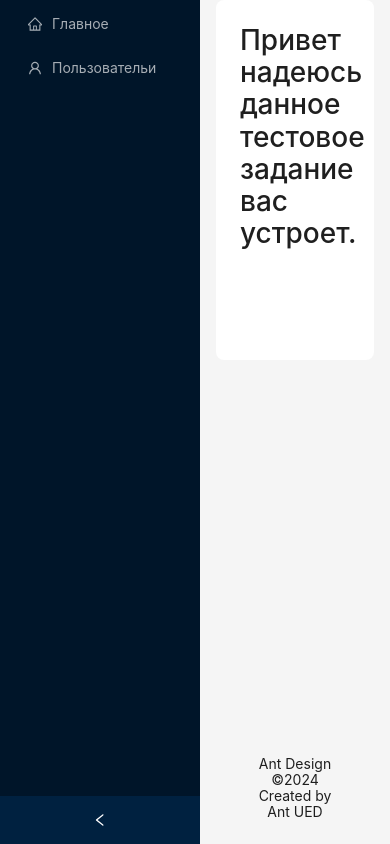
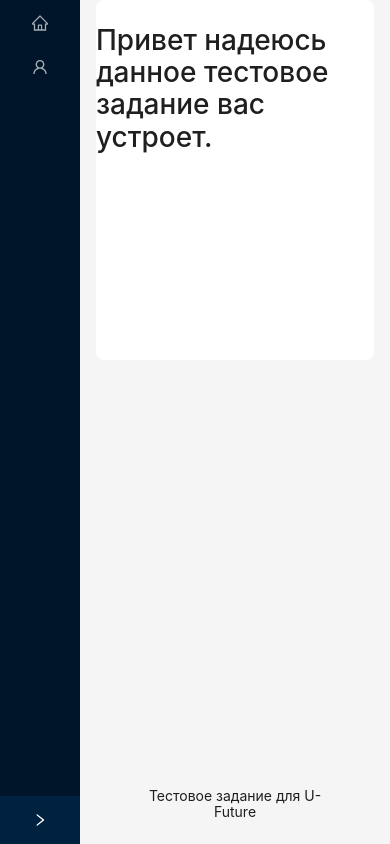
Before and after one commit to mrTebrom/U-Future_tech_test, a React (Create React App) app: page / in a window 390 px wide. Built offline with nearby package versions, Linux system fonts and the light colour scheme.

Commit message:
add mobile

```diff
--- a/src/App.tsx
+++ b/src/App.tsx
@@ -1,7 +1,7 @@
 import React, { useState } from "react";
 import { HomeOutlined, UserOutlined } from "@ant-design/icons";
 import type { MenuProps } from "antd";
-import { Layout, Menu, theme } from "antd";
+import { Layout, Menu, theme, Grid } from "antd";
 import { Outlet, Link } from "react-router-dom";
 
 const { Content, Footer, Sider } = Layout;
@@ -20,7 +20,8 @@ function getItem(label: React.ReactNode, key: React.Key, icon?: React.ReactNode,
 const items: MenuItem[] = [getItem(<Link to="/">Главное</Link>, "home", <HomeOutlined />), getItem(<Link to="user">Пользовательи</Link>, "user", <UserOutlined />)];
 
 export const App = () => {
-  const [collapsed, setCollapsed] = useState(false);
+  const { md } = Grid.useBreakpoint();
+  const [collapsed, setCollapsed] = useState(true);
   const {
     token: { colorBgContainer, borderRadiusLG },
   } = theme.useToken();
@@ -29,8 +30,8 @@ export const App = () => {
     <Layout style={{ minHeight: "100vh" }}>
       <Sider
         collapsible
-        collapsed={collapsed}
-        onCollapse={(value) => setCollapsed(value)}
+        collapsed={md ? collapsed : true}
+        onCollapse={(value) => (md ? setCollapsed(value) : setCollapsed(true))}
       >
         <div className="demo-logo-vertical" />
         <Menu
@@ -44,7 +45,7 @@ export const App = () => {
         <Content style={{ margin: "0 16px" }}>
           <div
             style={{
-              padding: 24,
+              padding: md ? 24 : "24px 0",
               minHeight: 360,
               background: colorBgContainer,
               borderRadius: borderRadiusLG,
@@ -53,7 +54,7 @@ export const App = () => {
             <Outlet />
           </div>
         </Content>
-        <Footer style={{ textAlign: "center" }}>Ant Design ©{new Date().getFullYear()} Created by Ant UED</Footer>
+        <Footer style={{ textAlign: "center" }}>Тестовое задание для U-Future</Footer>
       </Layout>
     </Layout>
   );
--- a/src/component/card.user.tsx
+++ b/src/component/card.user.tsx
@@ -5,7 +5,7 @@ const { Meta } = Card;
 export const UserCard = ({ user, destroy, edit }: { user: IUser; destroy: Function; edit: Function }) => {
   return (
     <Card
-      style={{ width: 300 }}
+      style={{ maxWidth: 300 }}
       cover={
         <img
           alt={user.email}
```
